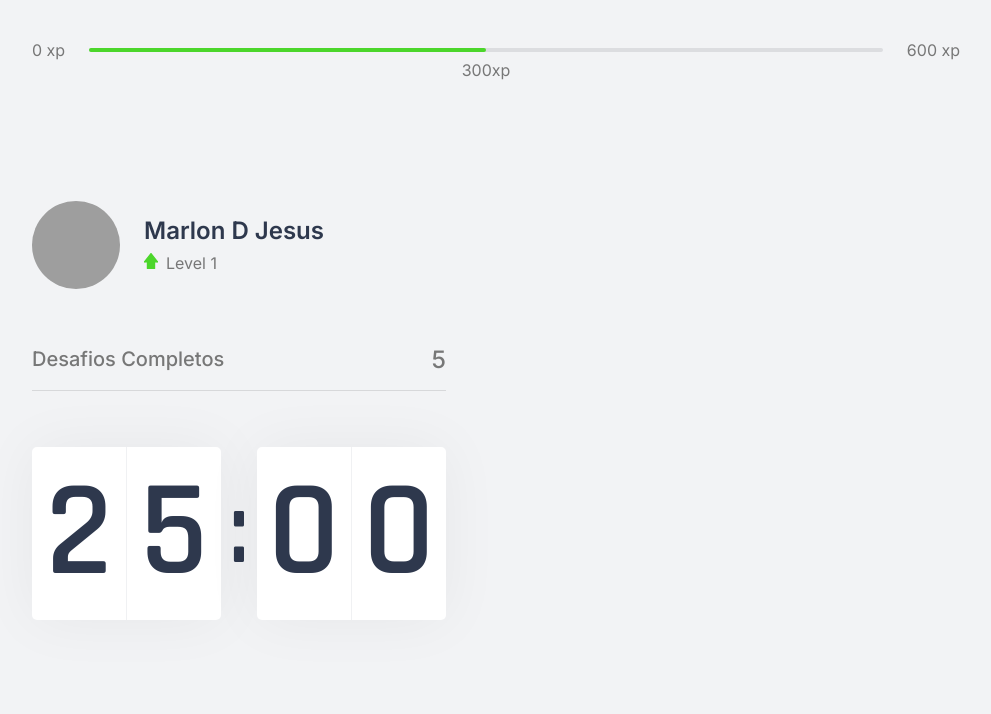
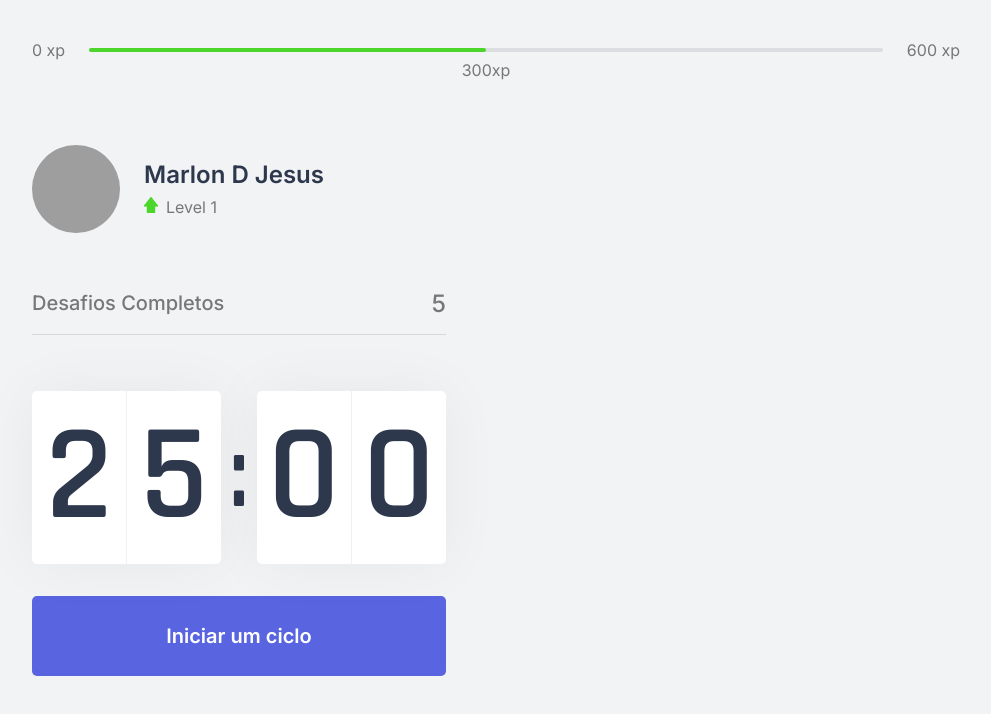
Before and after one commit to paichato/moveit-next, a Next.js app: page / in a window 1280 px wide. Shown: the top 714 px of the page, without its empty margins (144-1135 px from the left). Built offline with nearby package versions, Linux system fonts and the light colour scheme; grey boxes are pictures that could not be loaded.

Commit message:
:construction: added Button and styles

```diff
--- a/src/components/Countdown.tsx
+++ b/src/components/Countdown.tsx
@@ -2,7 +2,9 @@
 
 export function Countdown(){
     return(
+        <div>
             <div className={styles.countdownContainer}>
+
                     <div>
                         <span>2</span>
                         <span>5</span>
@@ -13,5 +15,9 @@
                         <span>0</span>
                     </div>
             </div>
+            <button type="button" className={styles.countdownButon}>
+                Iniciar um ciclo
+            </button>
+        </div>
     )
 }
--- a/src/styles/component/Countdown.module.css
+++ b/src/styles/component/Countdown.module.css
@@ -35,3 +35,25 @@
     font-size: 6.25rem;
     margin: 0 0.5rem;
 }
+
+.countdownButon{
+    width: 100%;
+    height: 5rem;
+
+    margin-top: 2rem;
+    display: flex;
+    align-items: center;
+    justify-content: center;
+    border: 0;
+    border-radius: 5px;
+    background: var(--blue);
+    color: var(--white);
+    font-size: 1.25rem;
+    font-weight: 600;
+
+}
+
+.countdownButon:hover{
+    background: var(--blue-dark);
+
+}
```
Lines whose indentation alone changed are shown as unchanged.
